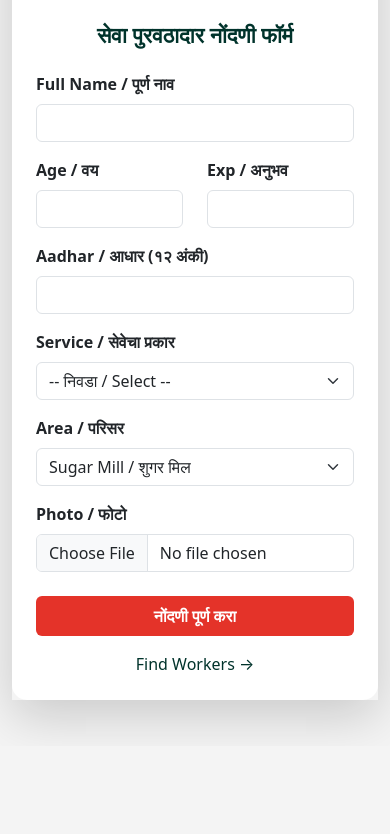
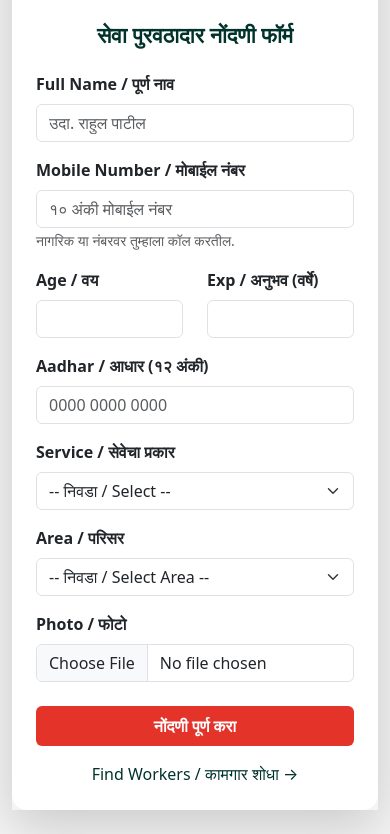
Before and after one commit to vpbsbd-sys/service-provider, a plain HTML site: page index.html in a window 390 px wide. Shown: the part 98-932 px from the top of the page. Before the commit the page ends 844 px from the top, so only its background shows below. Drawn offline with nearby package versions, Linux system fonts and the light colour scheme.

Commit message:
Update index.html

```diff
--- a/index.html
+++ b/index.html
@@ -27,7 +27,13 @@
             <form id="kmcRegForm">
                 <div class="mb-3">
                     <label class="form-label fw-bold">Full Name / पूर्ण नाव</label>
-                    <input type="text" id="name" class="form-control" required>
+                    <input type="text" id="name" class="form-control" placeholder="उदा. राहुल पाटील" required>
+                </div>
+
+                <div class="mb-3">
+                    <label class="form-label fw-bold">Mobile Number / मोबाईल नंबर</label>
+                    <input type="tel" id="mobile" class="form-control" pattern="[0-9]{10}" maxlength="10" placeholder="१० अंकी मोबाईल नंबर" required>
+                    <small class="text-muted">नागरिक या नंबरवर तुम्हाला कॉल करतील.</small>
                 </div>
 
                 <div class="row">
@@ -36,7 +42,7 @@
                         <input type="number" id="age" class="form-control" required>
                     </div>
                     <div class="col-6 mb-3">
-                        <label class="form-label fw-bold">Exp / अनुभव</label>
+                        <label class="form-label fw-bold">Exp / अनुभव (वर्षे)</label>
                         <input type="number" id="exp" class="form-control" required>
                     </div>
                 </div>
@@ -47,7 +53,7 @@
 
                 <div class="mb-3">
                     <label class="form-label fw-bold">Aadhar / आधार (१२ अंकी)</label>
-                    <input type="text" id="aadhar" class="form-control" pattern="\d{12}" maxlength="12" required>
+                    <input type="text" id="aadhar" class="form-control" pattern="\d{12}" maxlength="12" placeholder="0000 0000 0000" required>
                 </div>
 
                 <div class="mb-3">
@@ -70,10 +76,12 @@
                 <div class="mb-3">
                     <label class="form-label fw-bold">Area / परिसर</label>
                     <select id="area" class="form-select" required>
+                        <option value="">-- निवडा / Select Area --</option>
                         <option value="Sugar Mill">Sugar Mill / शुगर मिल</option>
                         <option value="Rajarampuri">Rajarampuri / राजारामपुरी</option>
                         <option value="Kasba Bavda">Kasba Bavda / कसबा बावडा</option>
                         <option value="Shahupuri">Shahupuri / शाहूपुरी</option>
+                        <option value="Rankala">Rankala / रंकाळा</option>
                     </select>
                 </div>
 
@@ -84,7 +92,7 @@
 
                 <button type="submit" id="regBtn" class="btn btn-kmc w-100 py-2 mt-2">नोंदणी पूर्ण करा</button>
             </form>
-            <a href="finder.html" class="text-center d-block mt-3 text-decoration-none" style="color: var(--kmc-green);">Find Workers →</a>
+            <a href="finder.html" class="text-center d-block mt-3 text-decoration-none" style="color: var(--kmc-green);">Find Workers / कामगार शोधा →</a>
         </div>
     </div>
 </div>
@@ -94,6 +102,7 @@
     const ageWarning = document.getElementById('ageWarning');
     const regBtn = document.getElementById('regBtn');
 
+    // Age restriction logic
     ageInput.oninput = function() {
         if(this.value < 18 && this.value != "") {
             ageWarning.style.display = 'block';
@@ -112,19 +121,29 @@
         reader.onload = function(event) {
             const data = {
                 name: document.getElementById('name').value,
+                mobile: document.getElementById('mobile').value,
                 age: document.getElementById('age').value,
                 exp: document.getElementById('exp').value,
+                aadhar: document.getElementById('aadhar').value,
                 cat: document.getElementById('category').value,
                 area: document.getElementById('area').value,
                 photo: event.target.result || 'https://via.placeholder.com/80'
             };
+
+            // Save to LocalStorage (or your Firebase logic)
             let list = JSON.parse(localStorage.getItem('kmc_data')) || [];
             list.push(data);
             localStorage.setItem('kmc_data', JSON.stringify(list));
-            alert("नोंदणी यशस्वी!");
+
+            alert("नोंदणी यशस्वी झाली!");
             location.reload();
         };
-        if(photoFile) reader.readAsDataURL(photoFile); else reader.onload({target:{result:''}});
+
+        if(photoFile) {
+            reader.readAsDataURL(photoFile);
+        } else {
+            reader.onload({target:{result:''}});
+        }
     };
 </script>
 </body>
```
